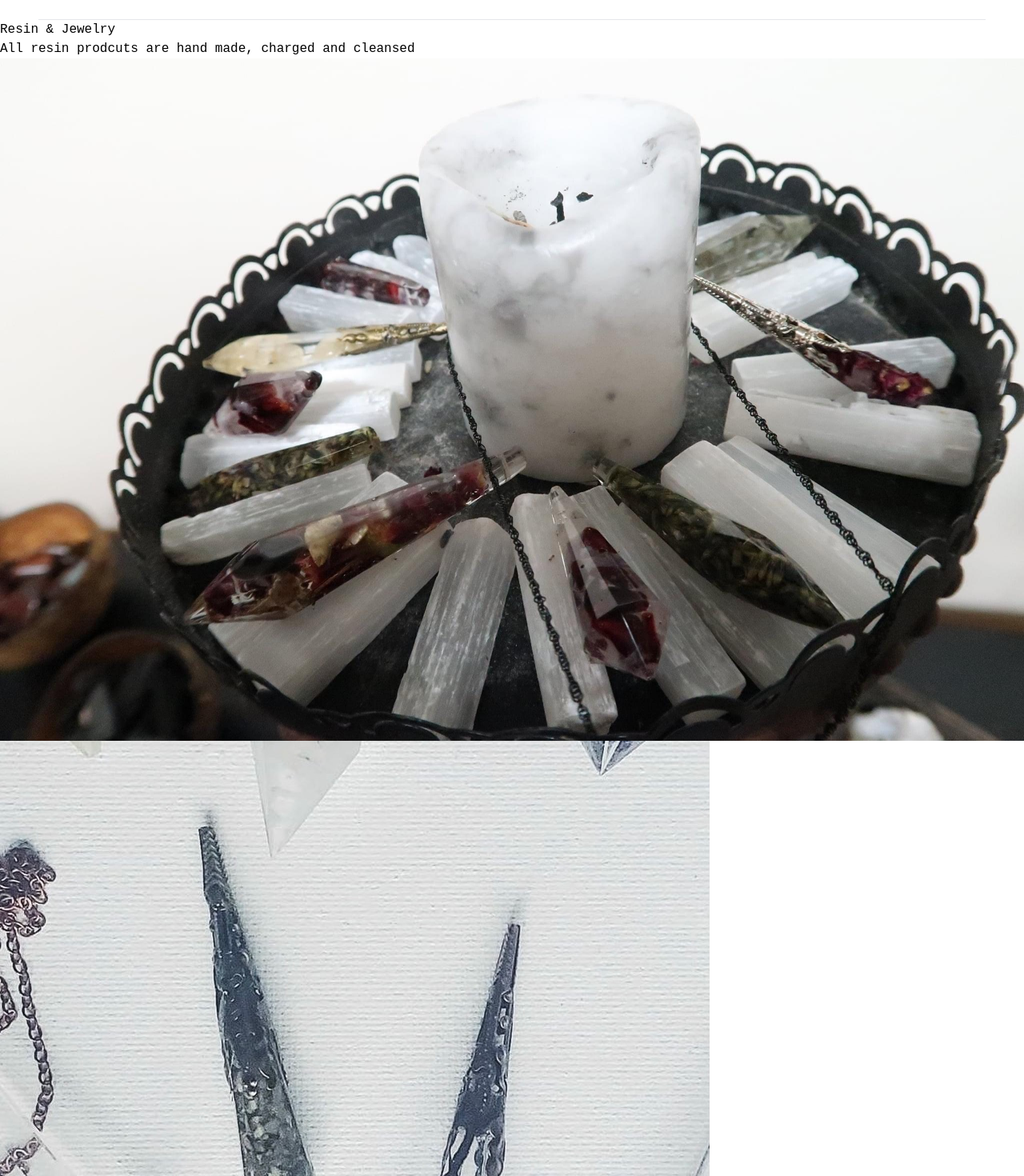
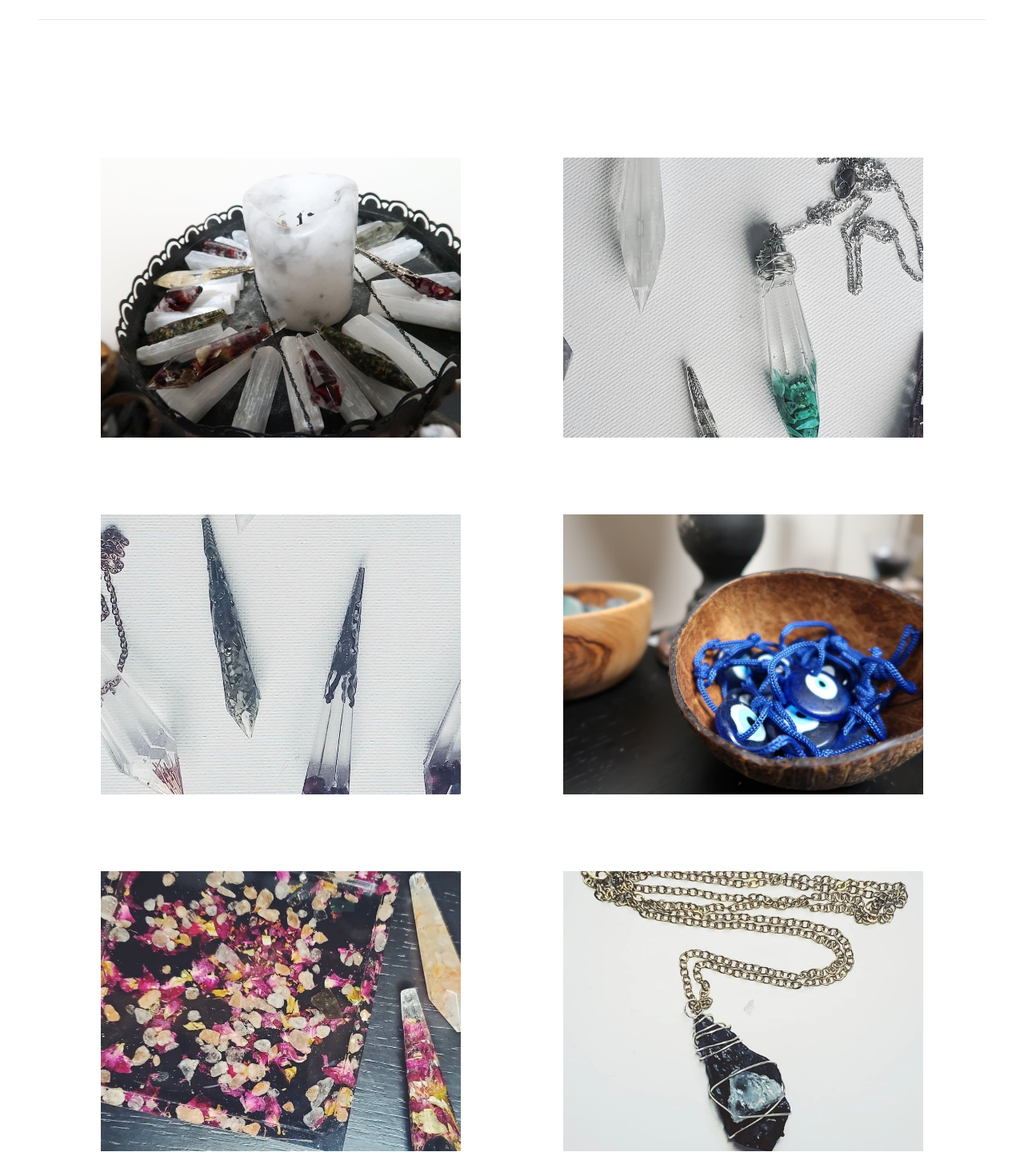
Before and after one commit to maxh1231/charredrose-apothecary, a React (Create React App) app in the folder client/: page /products/jewelry in a window 1280 px wide. Shown: the part 40-1510 px from the top of the page at 80% size. Built offline with nearby package versions, Linux system fonts and the light colour scheme; a web font is replaced by a local one; what apollo-upload-client would draw is missing.

Commit message:
Jewelry page basic styles

```diff
--- a/client/src/Pages/Jewelry.js
+++ b/client/src/Pages/Jewelry.js
@@ -7,29 +7,33 @@ import stoneNecklace from '../assets/stone-necklace.jpg'
 
 const Jewelry = () => {
     return (
-        <div>
-            <h2>Resin & Jewelry</h2>
-            <p>All resin prodcuts are hand made, charged and cleansed</p>
-            <div>
-                <div>
+        <div className="text-white text-center flex flex-col items-center">
+            <div className="mt-6">
+                <h2 className="mb-8 text-4xl">Resin & Jewelry</h2>
+                <p className="text-xl">All resin prodcuts are hand made, charged and cleansed</p>
+            </div>
+            <div className="flex flex-row">
+                <div className="flex flex-col ">
                     <div>
-                        <img src={chargedResin} alt="Charged resin"></img>
+                        <img src={chargedResin} alt="Charged resin" className="mx-16 my-12 w-[450px] h-[350px] object-cover"></img>
                     </div>
                     <div>
-                        <img src={resinPendulum2} alt="Resin Pendulum"></img>
+                        <img src={resinPendulum2} alt="Resin Pendulum" className="mx-16 my-12 w-[450px] h-[350px] object-cover"></img>
                     </div>
                     <div>
-                        <img src={resinHolder} alt="Resin holder"></img>
+                        <img src={resinHolder} alt="Resin holder" className="mx-16 my-12 w-[450px] h-[350px] object-cover"></img>
                     </div>
                 </div>
-                <div>
-                    <img src={resinPendulum1} alt="Resin Pendulum"></img>
-                </div>
-                <div>
-                    <img src={evilEye} alt="Evil eye"></img>
-                </div>
-                <div>
-                    <img src={stoneNecklace} alt="stoneNecklace"></img>
+                <div className="flex flex-col">
+                    <div>
+                        <img src={resinPendulum1} alt="Resin Pendulum" className="mx-16 my-12 w-[450px] h-[350px] object-cover"></img>
+                    </div>
+                    <div>
+                        <img src={evilEye} alt="Evil eye" className="mx-16 my-12 w-[450px] h-[350px] object-cover"></img>
+                    </div>
+                    <div>
+                        <img src={stoneNecklace} alt="stoneNecklace" className="mx-16 my-12 w-[450px] h-[350px] object-cover"></img>
+                    </div>
                 </div>
             </div>
         </div>
```
